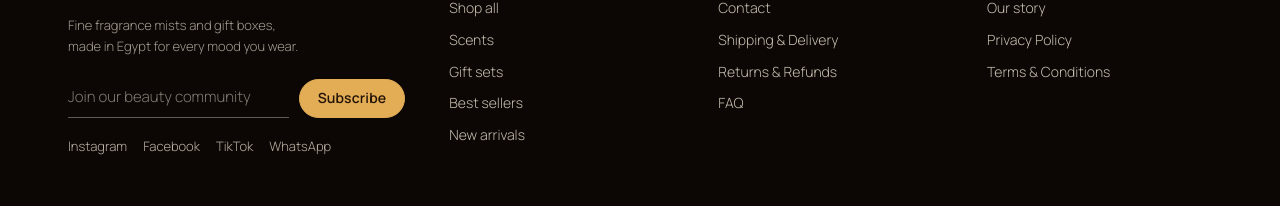
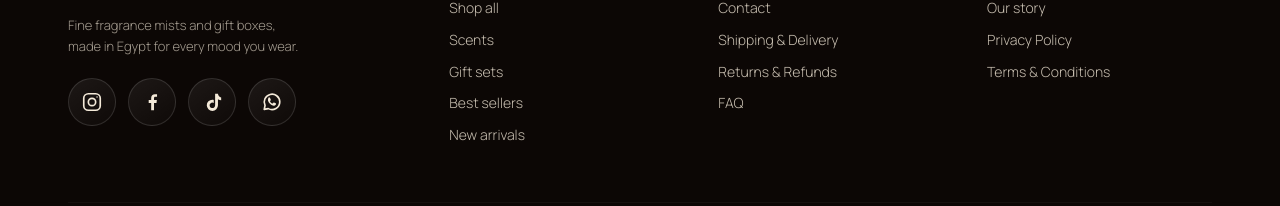
Before and after one commit to zio20-ops/AZ-Store, a React (Vite) app: page /cart in a window 1280 px wide. Shown: the part 841-1047 px from the top of the page. Built offline with nearby package versions, Linux system fonts and the light colour scheme; no server answers; a web font is replaced by a local one.

Commit message:
Add files via upload

```diff
--- a/src/components/Footer.jsx
+++ b/src/components/Footer.jsx
@@ -1,23 +1,14 @@
-import { useState } from 'react';
 import { Link } from 'react-router-dom';
 import { FOOTER_COLUMNS, CONTACT_INFO } from '../data/content.js';
-import { useStore } from '../store/StoreContext.jsx';
-import { isValidEmail } from '../utils/format.js';
+
+const socialIcons = {
+  Instagram: <><rect x="3" y="3" width="18" height="18" rx="5" /><circle cx="12" cy="12" r="4" /><circle cx="17.5" cy="6.5" r=".8" fill="currentColor" stroke="none" /></>,
+  Facebook: <path d="M14.2 21v-8h2.7l.4-3.1h-3.1v-2c0-.9.3-1.5 1.6-1.5h1.7V3.6c-.3 0-1.3-.1-2.4-.1-2.4 0-4 1.5-4 4.2v2.2H8.4V13h2.7v8h3.1Z" fill="currentColor" stroke="none" />,
+  TikTok: <path d="M15.4 3h3.1c.2 2 1.4 3.5 3.5 4v3.2a9.4 9.4 0 0 1-3.5-1.1v6.5a6.1 6.1 0 1 1-6.1-6.1c.5 0 1 0 1.5.2V13a3 3 0 1 0 1.5 2.6V3Z" fill="currentColor" stroke="none" />,
+  WhatsApp: <><path d="M20.5 11.7a8.5 8.5 0 0 1-12.6 7.5L3.5 20l.9-4.2a8.5 8.5 0 1 1 16.1-4.1Z" /><path d="M8 7.7c.2-.5.5-.6.9-.6h.5c.2 0 .4.1.5.5l.8 1.9c.1.3.1.5-.1.7l-.6.7c-.2.2-.2.4-.1.6.5.9 1.3 1.7 2.2 2.2.2.1.4.1.6-.1l.8-.9c.2-.2.4-.3.7-.2l1.8.9c.3.1.4.3.4.5 0 .5-.2 1.1-.6 1.5-.5.5-1.2.7-1.9.6-1.1-.1-2.5-.8-3.8-1.9-1.1-1-2.1-2.4-2.4-3.5-.3-1.1.2-2.3.3-2.9Z" fill="currentColor" stroke="none" /></>,
+};
 
 export default function Footer() {
-  const { toast } = useStore();
-  const [email, setEmail] = useState('');
-
-  const subscribe = (e) => {
-    e.preventDefault();
-    if (!isValidEmail(email)) {
-      toast('Please enter a valid email address');
-      return;
-    }
-    setEmail('');
-    toast('Welcome to the AZ community');
-  };
-
   return (
     <footer className="footer">
       <div className="container">
@@ -25,20 +16,11 @@ export default function Footer() {
           <div className="footer__brand">
             <span className="logo">AZ</span>
             <p>Fine fragrance mists and gift boxes, made in Egypt for every mood you wear.</p>
-            <form className="news" onSubmit={subscribe}>
-              <input
-                className="field"
-                type="email"
-                placeholder="Join our beauty community"
-                value={email}
-                aria-label="Email address for newsletter"
-                onChange={(e) => setEmail(e.target.value)}
-              />
-              <button className="btn btn--primary" type="submit" style={{ padding: '10px 18px' }}>Subscribe</button>
-            </form>
-            <div className="footer__social">
-              {CONTACT_INFO.filter((c) => ['Instagram', 'Facebook', 'TikTok', 'WhatsApp'].includes(c.label)).map((s) => (
-                <a key={s.label} href={s.href} target="_blank" rel="noreferrer noopener">{s.label}</a>
+            <div className="footer__social" aria-label="Follow AZ Store">
+              {CONTACT_INFO.filter((c) => socialIcons[c.label]).map((social) => (
+                <a key={social.label} href={social.href} target="_blank" rel="noreferrer noopener" aria-label={social.label} title={social.label}>
+                  <svg viewBox="0 0 24 24" aria-hidden="true" focusable="false">{socialIcons[social.label]}</svg>
+                </a>
               ))}
             </div>
           </div>
--- a/src/pages/Checkout.jsx
+++ b/src/pages/Checkout.jsx
@@ -176,7 +176,8 @@ export default function Checkout() {
           {paymentId === 'instapay' && <div className="paynote">
             <p>Transfer <b>{egp(total)}</b> to this InstaPay account:</p>
             <p><code>{paymentConfig.account}</code>{paymentConfig.accountName ? ` · ${paymentConfig.accountName}` : ''}</p>
-            <label className="co__fields">Transfer reference<input className="field" value={paymentRef} onChange={(e) => { setPaymentRef(e.target.value); setErrors({ ...errors, paymentRef: undefined }); }} placeholder="Reference from your transfer" /></label>
+            <small>After the transfer succeeds, copy the transaction ID or reference shown on the InstaPay receipt. It is not your order number or account number.</small>
+            <label className="co__fields">Transaction ID / reference<input className="field" value={paymentRef} onChange={(e) => { setPaymentRef(e.target.value); setErrors({ ...errors, paymentRef: undefined }); }} placeholder="From the successful transfer receipt" /></label>
             {errors.paymentRef && <p className="field-error">{errors.paymentRef}</p>}
             <small>The store will confirm your transfer manually before preparing the order.</small>
           </div>}
@@ -184,7 +185,8 @@ export default function Checkout() {
           {paymentId === 'vodafone' && <div className="paynote">
             <p>Transfer <b>{egp(total)}</b> to this Vodafone Cash number:</p>
             <p><code>{paymentConfig.number}</code></p>
-            <label className="co__fields">Transfer reference<input className="field" value={paymentRef} onChange={(e) => { setPaymentRef(e.target.value); setErrors({ ...errors, paymentRef: undefined }); }} placeholder="Reference from your transfer" /></label>
+            <small>After the transfer succeeds, copy the transaction ID or reference shown in the Vodafone Cash confirmation message or receipt. It is not your order number or phone number.</small>
+            <label className="co__fields">Transaction ID / reference<input className="field" value={paymentRef} onChange={(e) => { setPaymentRef(e.target.value); setErrors({ ...errors, paymentRef: undefined }); }} placeholder="From the successful transfer receipt" /></label>
             {errors.paymentRef && <p className="field-error">{errors.paymentRef}</p>}
             <small>The store will confirm your transfer manually before preparing the order.</small>
           </div>}
--- a/src/styles/global.css
+++ b/src/styles/global.css
@@ -537,11 +537,10 @@ textarea.field { resize: vertical; min-height: 90px; }
 .footer ul { display: flex; flex-direction: column; gap: 10px; font-size: 14px; }
 .footer ul a { opacity: 0.8; transition: opacity 0.3s, color 0.3s; }
 .footer ul a:hover { opacity: 1; color: var(--gold); }
-.news { display: flex; gap: 10px; align-items: flex-end; }
-.news .field { flex: 1; }
-.footer__social { display: flex; gap: 16px; font-size: 13px; margin-top: 18px; }
-.footer__social a { opacity: 0.75; }
-.footer__social a:hover { color: var(--gold); opacity: 1; }
+.footer__social { display: flex; flex-wrap: wrap; gap: 12px; margin-top: 22px; }
+.footer__social a { display: grid; place-items: center; width: 48px; height: 48px; color: var(--pearl); border: 1px solid var(--line-2); border-radius: 50%; background: linear-gradient(145deg, rgba(255,255,255,.07), rgba(255,255,255,.015)); transition: color .2s, border-color .2s, background .2s, transform .2s, box-shadow .2s; }
+.footer__social a:hover, .footer__social a:focus-visible { color: var(--velvet); border-color: var(--gold); background: var(--gold); transform: translateY(-3px); box-shadow: 0 7px 22px rgba(225, 171, 78, .22); }
+.footer__social svg { width: 22px; height: 22px; fill: none; stroke: currentColor; stroke-width: 1.8; stroke-linecap: round; stroke-linejoin: round; }
 .footer__base { display: flex; justify-content: space-between; gap: 16px; flex-wrap: wrap; margin-top: 56px; padding-top: 22px; border-top: 1px solid var(--line-1); font-size: 12px; opacity: 0.55; }
 
 /* ---------- mobile tab bar ---------- */
```
